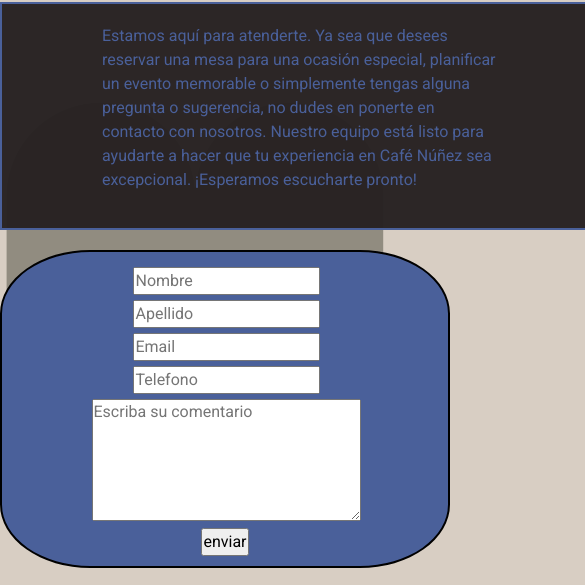
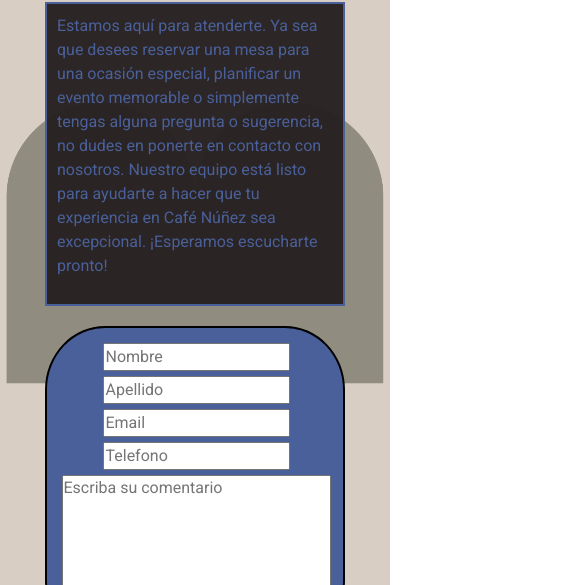
Before and after one commit to coloemiliano/Preentrega2Quinteros, a website: page pages/contacto.html in a window 390 px wide. Shown: the part 179-764 px from the top of the page, 585 px wide, since content can reach past the window. Drawn offline with nearby package versions, Linux system fonts and the light colour scheme.

Commit message:
responsive de todas las page

```diff
--- a/scss/_estilos-other.scss
+++ b/scss/_estilos-other.scss
@@ -59,3 +59,14 @@
     color: $color2-page;
     border: solid 2px $color2-page;
 }
+
+@media (max-width: 500px) {
+    .contactos-text {
+        width: 300px;
+        padding: 10px;
+    }
+    .formulario {
+        width: 300px;
+
+    }
+}
```
Also changed, not shown: pages/mapa.html (+2 -2 lines), css/styles.css, 1 other file.
